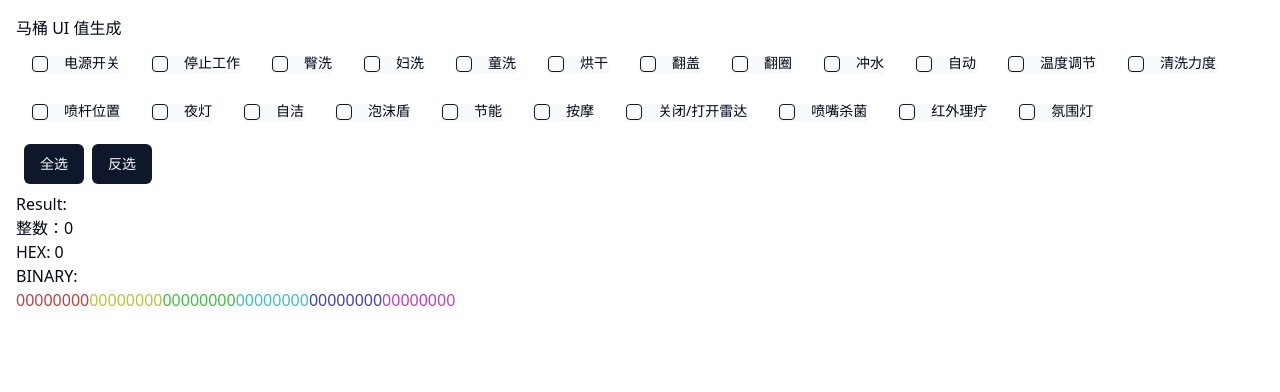
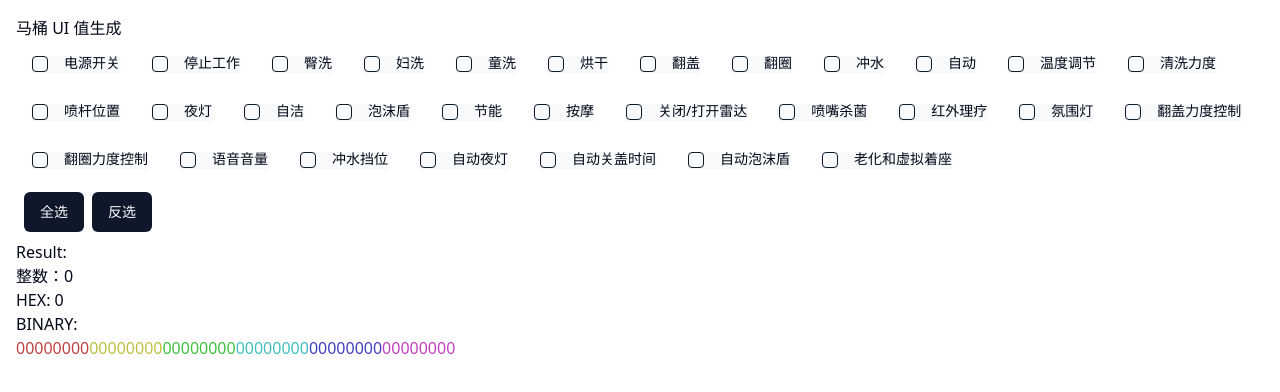
Before and after one commit to action-hong/cj-toilet, a React (Vite) app: page / in a window 1280 px wide. Shown: the top 392 px of the page. Built offline with nearby package versions, Linux system fonts and the light colour scheme.

Commit message:
chore: 添加第6个byte

```diff
--- a/src/toilet.ts
+++ b/src/toilet.ts
@@ -108,5 +108,45 @@ export const data = [
     label: '氛围灯',
     no: 4,
     bit: 0
-  }
+  },
+  {
+    label: '翻盖力度控制',
+    no: 5,
+    bit: 0
+  },
+  {
+    label: '翻圈力度控制',
+    no: 5,
+    bit: 1
+  },
+  {
+    label: '语音音量',
+    no: 5,
+    bit: 2
+  },
+  {
+    label: '冲水挡位',
+    no: 5,
+    bit: 3
+  },
+  {
+    label: '自动夜灯',
+    no: 5,
+    bit: 4
+  },
+  {
+    label: '自动关盖时间',
+    no: 5,
+    bit: 5
+  },
+  {
+    label: '自动泡沫盾',
+    no: 5,
+    bit: 6
+  },
+  {
+    label: '老化和虚拟着座',
+    no: 5,
+    bit: 7
+  },
 ]
```
